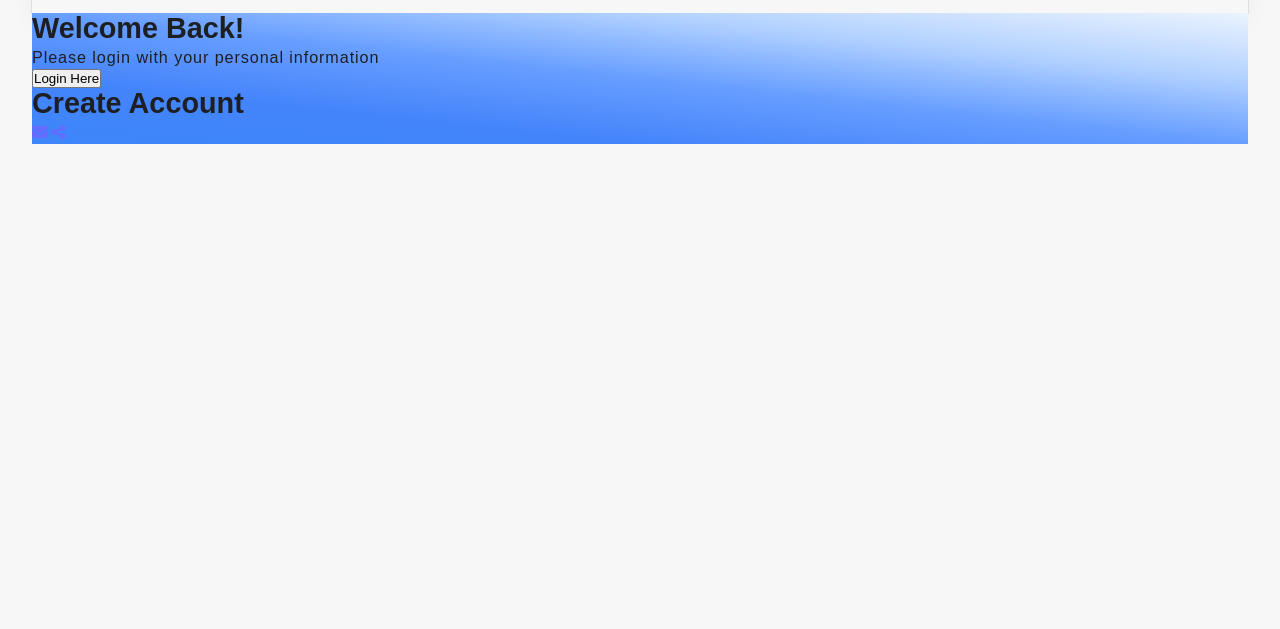
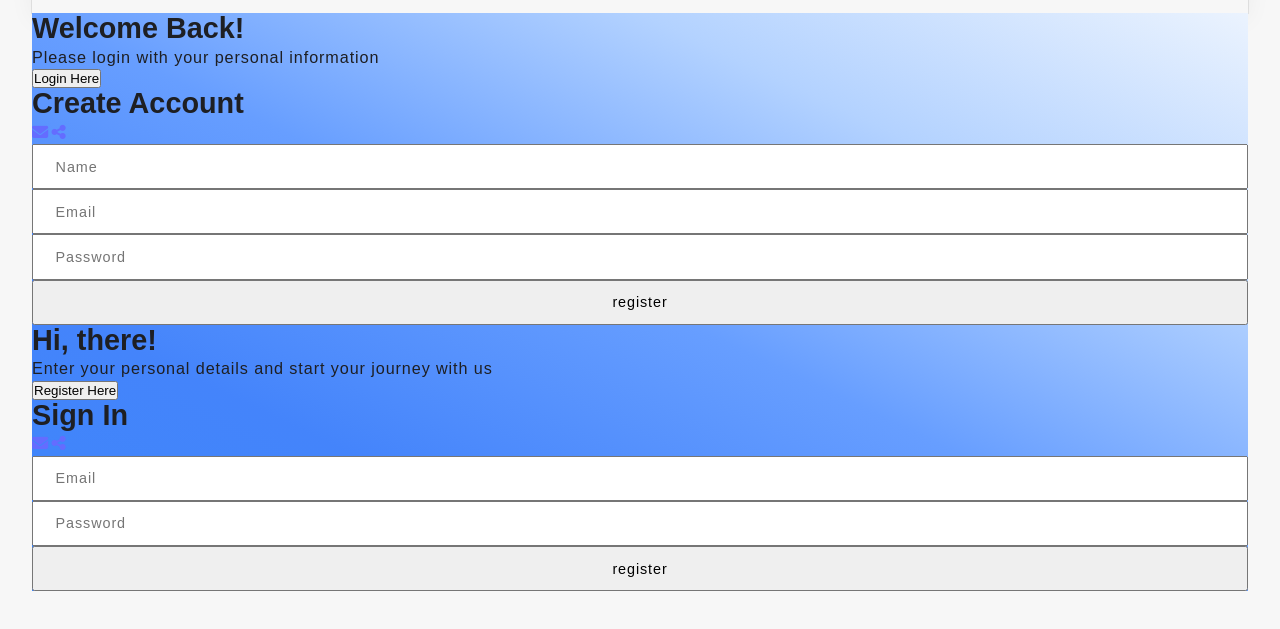
Before and after one commit to Saha-Kamalika/WEB_DEVELOPMENT_24, a website built with Vite: page JavaScript/Advanced/Mega Project/js_ecom_website/registration.html in a window 1280 px wide. Shown: the part 131-760 px from the top of the page. Built offline with nearby package versions, Linux system fonts and the light colour scheme.

Commit message:
form update

```diff
--- a/JavaScript/Advanced/Mega Project/js_ecom_website/registration.html
+++ b/JavaScript/Advanced/Mega Project/js_ecom_website/registration.html
@@ -44,7 +44,7 @@
           </div>
         </div>
       </header>
-      <main>
+      <main class="form-area">
         <section class="user-container login-section--display">
             <div class="registration">
                 <div class="grid-twoform--columns">
@@ -59,8 +59,49 @@
                         <a href=""><i class="fa-solid fa-envelope"></i></a>
                         <a href=""><i class="fa-solid fa-share-nodes"></i></a>
                     </div>
+                    <form action="">
+                      <div class="input-field">
+                        <label for="username"><input type="text" name="" id="username" placeholder="Name"></label>
+                      </div>
+                      <div class="input-field">
+                        <label for="email"><input type="email" name="" id="email" placeholder="Email"></label>
+                      </div>
+                      <div class="input-field">
+                        <label for="password"><input type="password" name="" id="password" placeholder="Password"></label>
+                      </div>
+                      <div class="input-field">
+                        <input type="submit" value="register">
+                      </div>
+                    </form>
                 </div>
                 </div>
+            </div>
+            <div class="login">
+              <div class="grid-twoform--columns">
+                <div class="form-text">
+                <h1>Hi, there!</h1>
+                <p>Enter your personal details and start your journey with us</p>
+                <button class="registration-btn">Register Here</button>
+            </div>
+            <div class="login-form">
+                <h2>Sign In</h2>
+                <div class="social-icons">
+                    <a href=""><i class="fa-solid fa-envelope"></i></a>
+                    <a href=""><i class="fa-solid fa-share-nodes"></i></a>
+                </div>
+                <form action="">
+                  <div class="input-field">
+                    <label for="email1"><input type="email" name="" id="email1" placeholder="Email"></label>
+                  </div>
+                  <div class="input-field">
+                    <label for="password1"><input type="password" name="" id="password1" placeholder="Password"></label>
+                  </div>
+                  <div class="input-field">
+                    <input type="submit" value="register">
+                  </div>
+                </form>
+            </div>
+            </div>
             </div>
         </section>
       </main>
```
